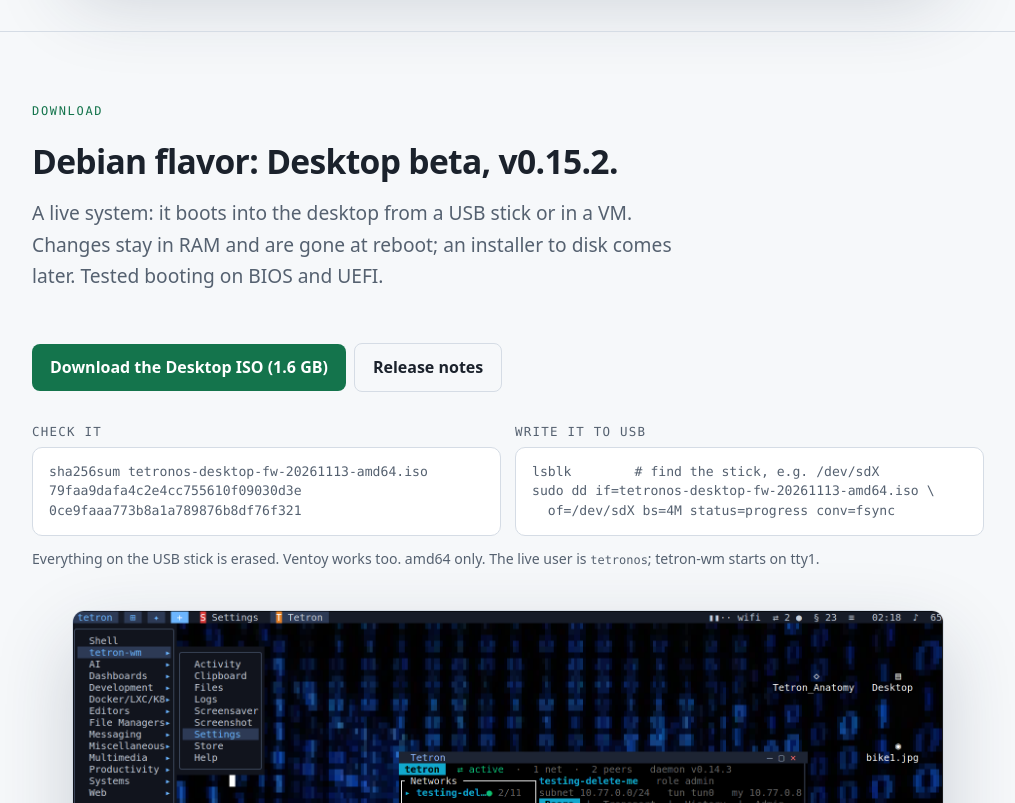
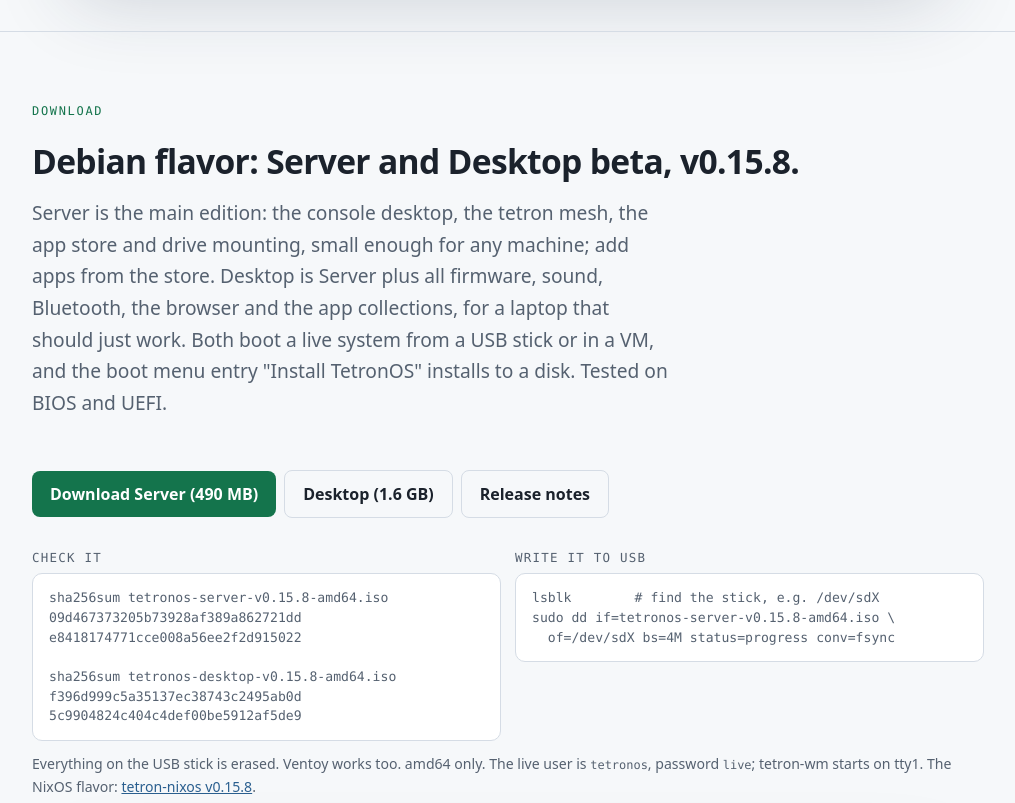
Before and after one commit to tetronos/tetron-os, a plain HTML site: page docs/index.html in a window 1280 px wide. Shown: the part 1300-2103 px from the top of the page, without its empty margins (132-1147 px from the left). Drawn offline with Linux system fonts and the light colour scheme.

Commit message:
TetronOS page: v0.15.8 Server (main edition) and Desktop ISOs with SHA256, NixOS v0.15.8 ISO link, status; SIZES: server v0.15.8 490 MB (udisks2, filesystem tools, installer)

```diff
--- a/docs/index.html
+++ b/docs/index.html
@@ -132,25 +132,29 @@
   <p class="eyebrow">Debian or NixOS. No X11. No Wayland.</p>
   <h1>A whole computer, drawn in <em>text</em>.</h1>
   <p class="lede">TetronOS boots straight into a truecolor console with a mouse and a real desktop: windows, a taskbar, an app store, a web browser and a private mesh network to reach your other machines. Two flavors, one desktop: Debian 13 made of ordinary signed packages, or NixOS declared in one flake. Small enough for old hardware and servers.</p>
-  <div class="warnbox" style="border-color:var(--accent)"><b style="color:var(--accent)">Desktop beta out.</b> The TetronOS Desktop ISO (Debian flavor) is available as a beta: a live system you boot from USB or in a VM. The <a href="#flavors">NixOS flavor</a> has a live ISO and installer you build yourself. Or install the parts on your own Debian, Ubuntu or Nix system: see <a href="#get">get it</a>.</div>
+  <div class="warnbox" style="border-color:var(--accent)"><b style="color:var(--accent)">v0.15.8 beta out.</b> TetronOS Server (the main edition) and Desktop ISOs, Debian flavor: boot them from USB or in a VM and install to disk from the boot menu. The <a href="#flavors">NixOS flavor</a> has its own ISO. Or install the parts on your own Debian, Ubuntu or Nix system: see <a href="#get">get it</a>.</div>
   <div class="pills"><span class="pill">Debian 13 trixie</span><span class="pill">NixOS 26.05</span><span class="pill">kmscon console</span><span class="pill">tetron-wm desktop</span><span class="pill">tetron mesh VPN</span><span class="pill">tetron-browser</span><span class="pill">signed apt repo</span><span class="pill">amd64</span></div>
   <figure class="shot"><img src="images/desktop.png" alt="The tetron-wm desktop of TetronOS: floating windows, a taskbar and a status tray drawn as text" loading="eager"><figcaption>the TetronOS desktop: tetron-wm on the kmscon console</figcaption></figure>
 </div></header>
 
 <section id="download"><div class="wrap">
   <p class="eyebrow">Download</p>
-  <h2>Debian flavor: Desktop beta, v0.15.2.</h2>
-  <p class="lede">A live system: it boots into the desktop from a USB stick or in a VM. Changes stay in RAM and are gone at reboot; an installer to disk comes later. Tested booting on BIOS and UEFI.</p>
-  <a class="btn" href="https://github.com/tetronos/tetron-os/releases/download/v0.15.2/tetronos-desktop-fw-20261113-amd64.iso">Download the Desktop ISO (1.6 GB)</a><a class="btn ghost" href="https://github.com/tetronos/tetron-os/releases/tag/v0.15.2">Release notes</a>
+  <h2>Debian flavor: Server and Desktop beta, v0.15.8.</h2>
+  <p class="lede">Server is the main edition: the console desktop, the tetron mesh, the app store and drive mounting, small enough for any machine; add apps from the store. Desktop is Server plus all firmware, sound, Bluetooth, the browser and the app collections, for a laptop that should just work. Both boot a live system from a USB stick or in a VM, and the boot menu entry "Install TetronOS" installs to a disk. Tested on BIOS and UEFI.</p>
+  <a class="btn" href="https://github.com/tetronos/tetron-os/releases/download/v0.15.8/tetronos-server-v0.15.8-amd64.iso">Download Server (490 MB)</a><a class="btn ghost" href="https://github.com/tetronos/tetron-os/releases/download/v0.15.8/tetronos-desktop-v0.15.8-amd64.iso">Desktop (1.6 GB)</a><a class="btn ghost" href="https://github.com/tetronos/tetron-os/releases/tag/v0.15.8">Release notes</a>
   <div class="two">
-    <div><h3>Check it</h3><pre>sha256sum tetronos-desktop-fw-20261113-amd64.iso
-79faa9dafa4c2e4cc755610f09030d3e
-0ce9faaa773b8a1a789876b8df76f321</pre></div>
+    <div><h3>Check it</h3><pre>sha256sum tetronos-server-v0.15.8-amd64.iso
+09d467373205b73928af389a862721dd
+e8418174771cce008a56ee2f2d915022
+
+sha256sum tetronos-desktop-v0.15.8-amd64.iso
+f396d999c5a35137ec38743c2495ab0d
+5c9904824c404c4def00be5912af5de9</pre></div>
     <div><h3>Write it to USB</h3><pre>lsblk        # find the stick, e.g. /dev/sdX
-sudo dd if=tetronos-desktop-fw-20261113-amd64.iso \
+sudo dd if=tetronos-server-v0.15.8-amd64.iso \
   of=/dev/sdX bs=4M status=progress conv=fsync</pre></div>
   </div>
-  <p class="sub">Everything on the USB stick is erased. Ventoy works too. amd64 only. The live user is <code>tetronos</code>; tetron-wm starts on tty1.</p>
+  <p class="sub">Everything on the USB stick is erased. Ventoy works too. amd64 only. The live user is <code>tetronos</code>, password <code>live</code>; tetron-wm starts on tty1. The NixOS flavor: <a href="https://github.com/tetronos/tetron-nixos/releases/tag/v0.15.8">tetron-nixos v0.15.8</a>.</p>
   <figure class="shot"><img src="images/tetronos-desktop.png" alt="The TetronOS desktop: the tetron-wm menu open, and the Tetron window listing the peers of a mesh network with how each one connects" width="1787" height="1122" loading="lazy"><figcaption>the TetronOS desktop: the menu and the Tetron window</figcaption></figure>
 </div></section>
 
@@ -191,8 +195,8 @@ sudo dd if=tetronos-desktop-fw-20261113-amd64.iso \
   <h2>Debian or NixOS. Same desktop, same mesh.</h2>
   <p class="lede">Pick the base you prefer. The console, tetron-wm, tetron, tetron-browser and the apps are the same on both; the packaging and upgrades differ.</p>
   <div class="grid">
-    <div class="win"><div class="bar"><i></i><i></i><i></i>debian</div><div class="body"><h3>Debian flavor</h3><p>Debian 13 made of signed <code>.deb</code> packages you can read, rebuild and replace. Upgraded by <code>apt upgrade</code>. Desktop beta ISO below; Server and Desktop editions.</p><p><a class="btn" href="#download">Download the Debian ISO</a></p></div></div>
-    <div class="win"><div class="bar"><i></i><i></i><i></i>nixos</div><div class="body"><h3>NixOS flavor</h3><p>NixOS 26.05 built from one flake: the whole system is a file, and every change is a generation you can roll back. Live ISO and installer work; no published release yet, build it with <code>nix build github:tetronos/tetron-nixos#iso</code>.</p><p><a class="btn" href="https://tetronos.github.io/tetron-nixos/">tetron-nixos</a><a class="btn ghost" href="https://tetronos.github.io/tetron-nixos/install.html">Install guide</a></p></div></div>
+    <div class="win"><div class="bar"><i></i><i></i><i></i>debian</div><div class="body"><h3>Debian flavor</h3><p>Debian 13 made of signed <code>.deb</code> packages you can read, rebuild and replace. Upgraded by <code>apt upgrade</code>. Server and Desktop beta ISOs below.</p><p><a class="btn" href="#download">Download the Debian ISO</a></p></div></div>
+    <div class="win"><div class="bar"><i></i><i></i><i></i>nixos</div><div class="body"><h3>NixOS flavor</h3><p>NixOS 26.05 built from one flake: the whole system is a file, and every change is a generation you can roll back. Live ISO with the installer, <a href="https://github.com/tetronos/tetron-nixos/releases/tag/v0.15.8">v0.15.8</a> (778 MB), or build it with <code>nix build github:tetronos/tetron-nixos#iso</code>.</p><p><a class="btn" href="https://github.com/tetronos/tetron-nixos/releases/download/v0.15.8/tetronos-nixos-0.15.8-x86_64-linux.iso">Download the NixOS ISO</a><a class="btn ghost" href="https://tetronos.github.io/tetron-nixos/install.html">Install guide</a></p></div></div>
   </div>
   <p class="sub">Every part of the suite also installs on any Linux with Nix (<code>nix profile install github:tetronos/tetron-nixos#tetron-tui</code>) or on NixOS through modules: see the <a href="https://tetronos.github.io/tetron-nixos/install.html">NixOS install guide</a>.</p>
 </div></section>
@@ -239,8 +243,8 @@ sudo dd if=tetronos-desktop-fw-20261113-amd64.iso \
   <p class="eyebrow">Status</p>
   <h2>Where it stands.</h2>
   <ul class="limits">
-    <li><b>Done:</b> the Debian Desktop live ISO as a public beta (v0.15.2); the NixOS flavor live ISO and installer (not yet released); Server and Desktop ISOs built from the packages, booting on BIOS and UEFI in test VMs; the signed apt repository; the suite on Debian, Ubuntu, Fedora, Arch and macOS.</li>
-    <li><b>Next:</b> an installer to disk, a signed checksum file, and a published Server ISO. The live ISO runs from USB until then.</li>
+    <li><b>Done:</b> Server and Desktop ISOs as a public beta (v0.15.8) with an installer to disk and drive mounting without sudo; the NixOS flavor ISO (v0.15.8); the signed apt repository; the suite on Debian, Ubuntu, Fedora, Arch and macOS.</li>
+    <li><b>Next:</b> a signed checksum file, dual boot in the installer, and the Files app as its own app.</li>
     <li><b>Versions:</b> the whole suite moves in step on 0.15.x; the first published ISO release brings everything to 1.0.</li>
   </ul>
 </div></section>
```
Also changed, not shown: 1 other file.
